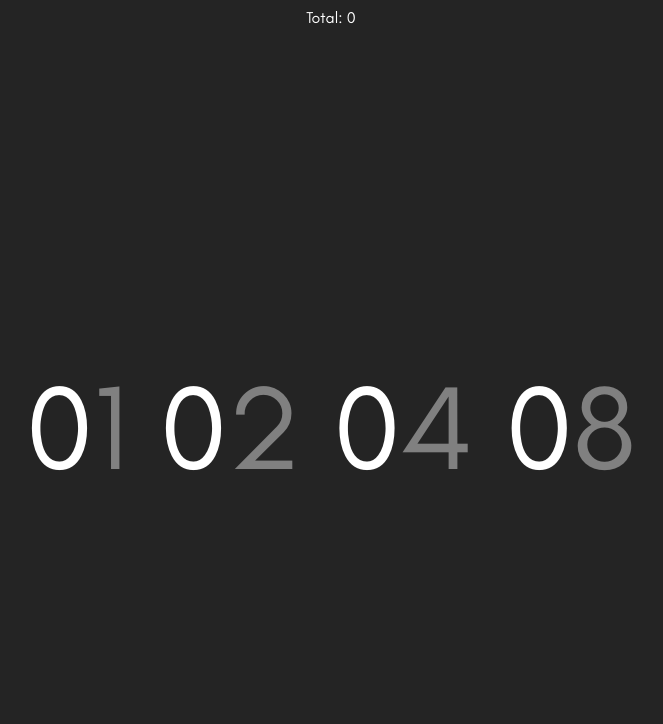
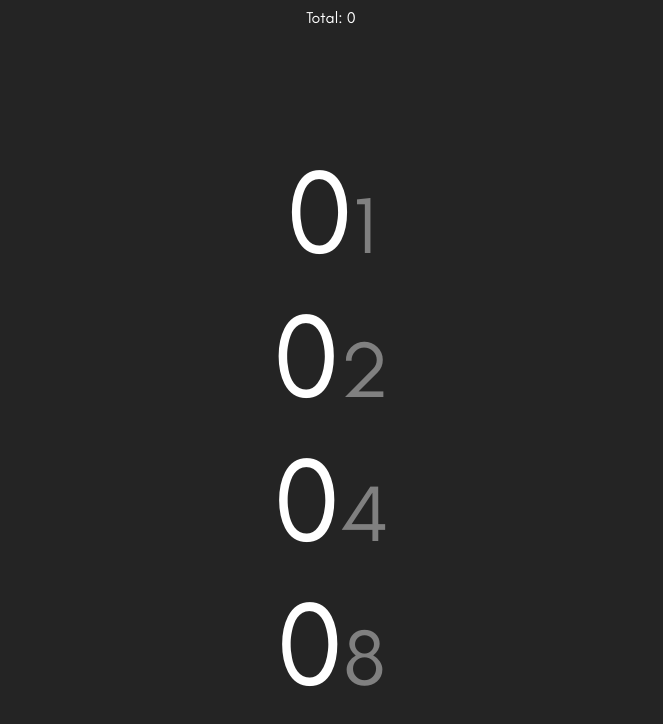
Before and after one commit to DeShowErwt/binaryRepresentation, a website built with Vite: page webapp/index.html in a window 1280 px wide. Shown: the whole page, without its empty margins (309-972 px from the left). Built offline with nearby package versions, Linux system fonts and the light colour scheme.

Commit message:
use grid to display bit and legend numbers

```diff
--- a/webapp/style.css
+++ b/webapp/style.css
@@ -9,8 +9,12 @@
     font-family: "glacialIndifferenceFont";
 
 }
+binary-element{
+    display:inline;
+}
+
 body{
-    /* overflow: hidden; */
+    overflow: hidden;
 }
 .counter{
     display: fixed;
@@ -28,7 +32,14 @@ body{
     font-size: 120px;
     user-select: none;
     text-align: center;
+    display: grid;
 }
+.bit{
+    grid-row: 1;
+}
+
 .legendNumber{
     color:grey;
+    font-size: 80px;
+    grid-row: 2;
 }
```
